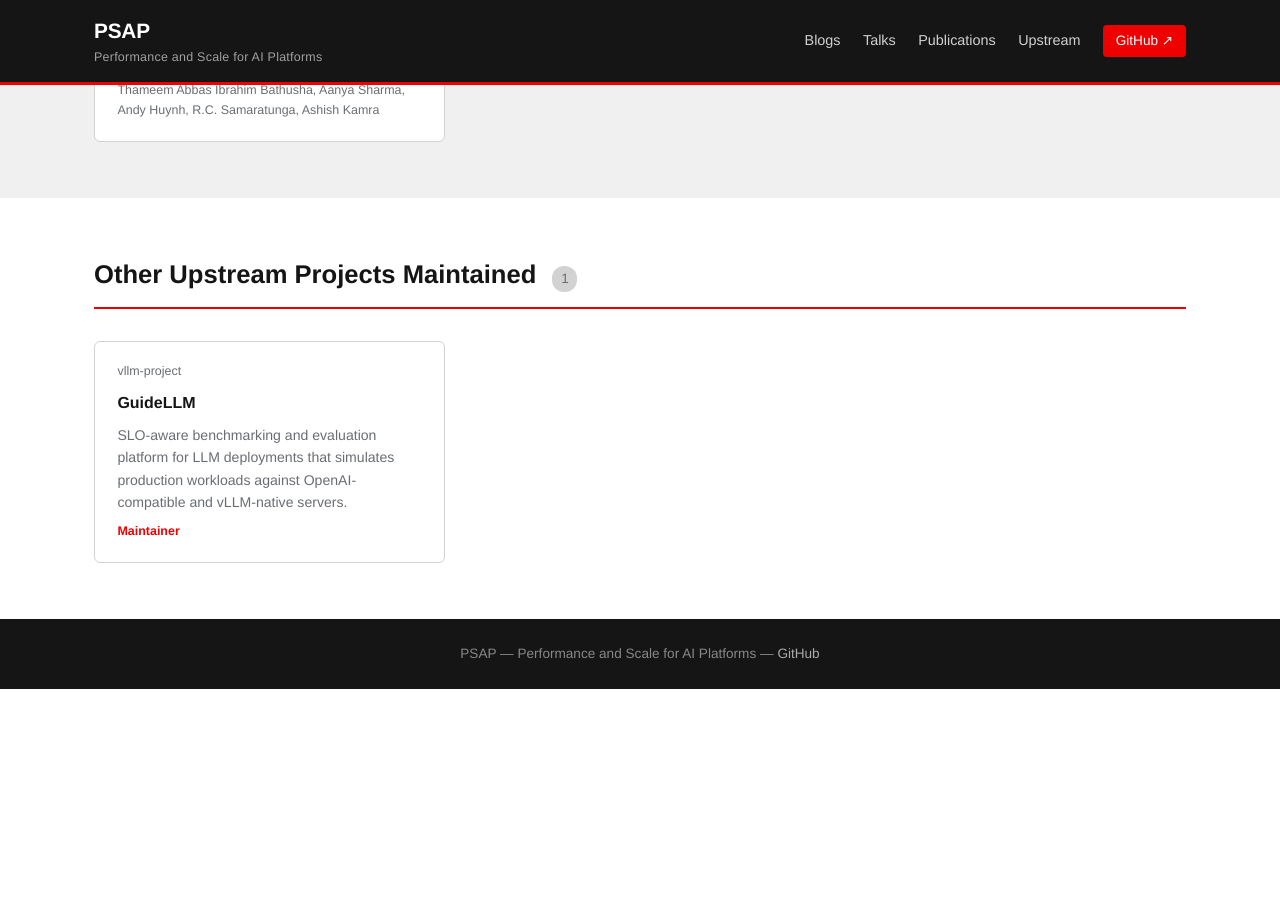
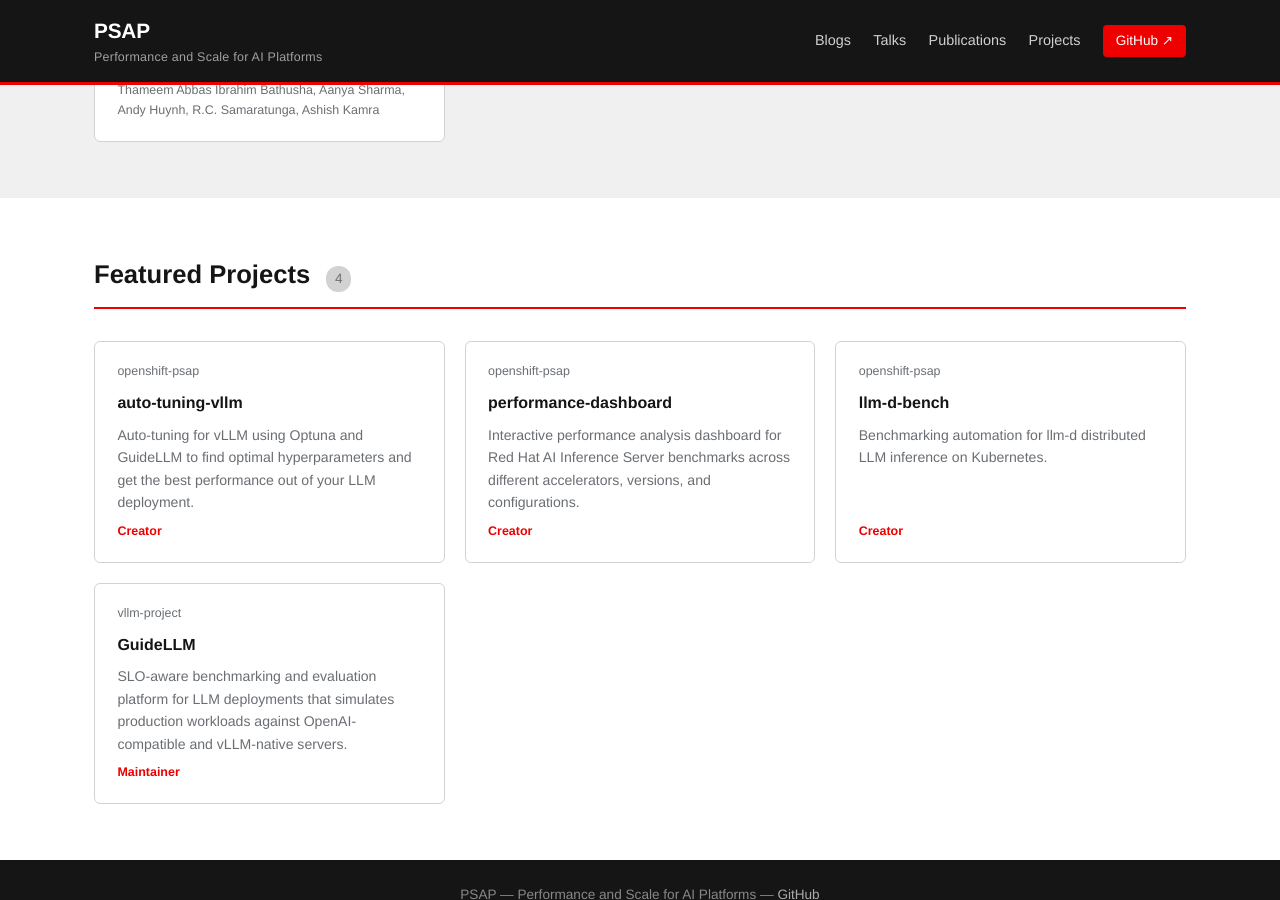
Before and after one commit to openshift-psap/openshift-psap.github.io, a Jekyll site: the page built from index.md, in a window 1280 px wide and 900 px high, scrolled down 2046 px. Built offline with Jekyll 4.4.1, drawn with Linux system fonts in a browser that asks for light colours; before the commit the page ends 2735 px from its top, so only the background shows below that.

Commit message:
Rename section to Featured Projects; add three PSAP repos
Co-Authored-By: Claude Sonnet 4.6 <noreply@anthropic.com>

```diff
--- a/_data/upstream_projects.yml
+++ b/_data/upstream_projects.yml
@@ -1,5 +1,23 @@
-# Upstream open-source projects the PSAP team actively contributes to.
+# Featured projects by the PSAP team.
 # Fields: name, url, org, description, role
+- name: "auto-tuning-vllm"
+  url: https://github.com/openshift-psap/auto-tuning-vllm
+  org: "openshift-psap"
+  description: "Auto-tuning for vLLM using Optuna and GuideLLM to find optimal hyperparameters and get the best performance out of your LLM deployment."
+  role: "Creator"
+
+- name: "performance-dashboard"
+  url: https://github.com/openshift-psap/performance-dashboard
+  org: "openshift-psap"
+  description: "Interactive performance analysis dashboard for Red Hat AI Inference Server benchmarks across different accelerators, versions, and configurations."
+  role: "Creator"
+
+- name: "llm-d-bench"
+  url: https://github.com/openshift-psap/llm-d-bench
+  org: "openshift-psap"
+  description: "Benchmarking automation for llm-d distributed LLM inference on Kubernetes."
+  role: "Creator"
+
 - name: "GuideLLM"
   url: https://github.com/vllm-project/guidellm
   org: "vllm-project"
--- a/_includes/upstream_projects.html
+++ b/_includes/upstream_projects.html
@@ -1,7 +1,7 @@
 <section class="section" id="upstream">
   <div class="container">
     <div class="section-header">
-      <h2>Other Upstream Projects Maintained</h2>
+      <h2>Featured Projects</h2>
       <span class="count">{{ site.data.upstream_projects | size }}</span>
     </div>
     <div class="upstream-grid">
--- a/_layouts/default.html
+++ b/_layouts/default.html
@@ -20,7 +20,7 @@
           <a href="#blog">Blogs</a>
           <a href="#talks">Talks</a>
           <a href="#publications">Publications</a>
-          <a href="#upstream">Upstream</a>
+          <a href="#upstream">Projects</a>
           <a href="https://github.com/openshift-psap" class="nav-github" target="_blank" rel="noopener">GitHub ↗</a>
         </nav>
       </div>
```
